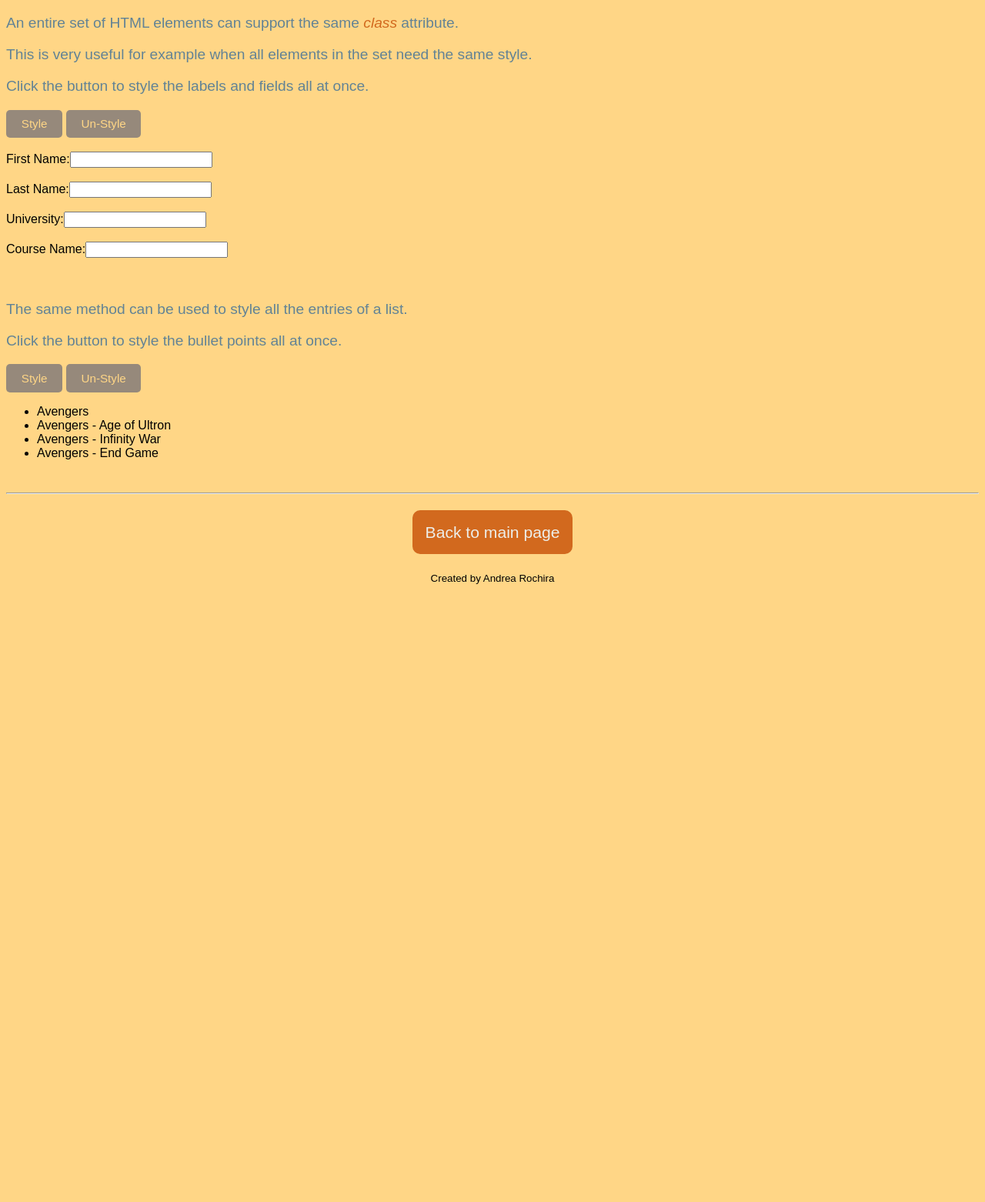
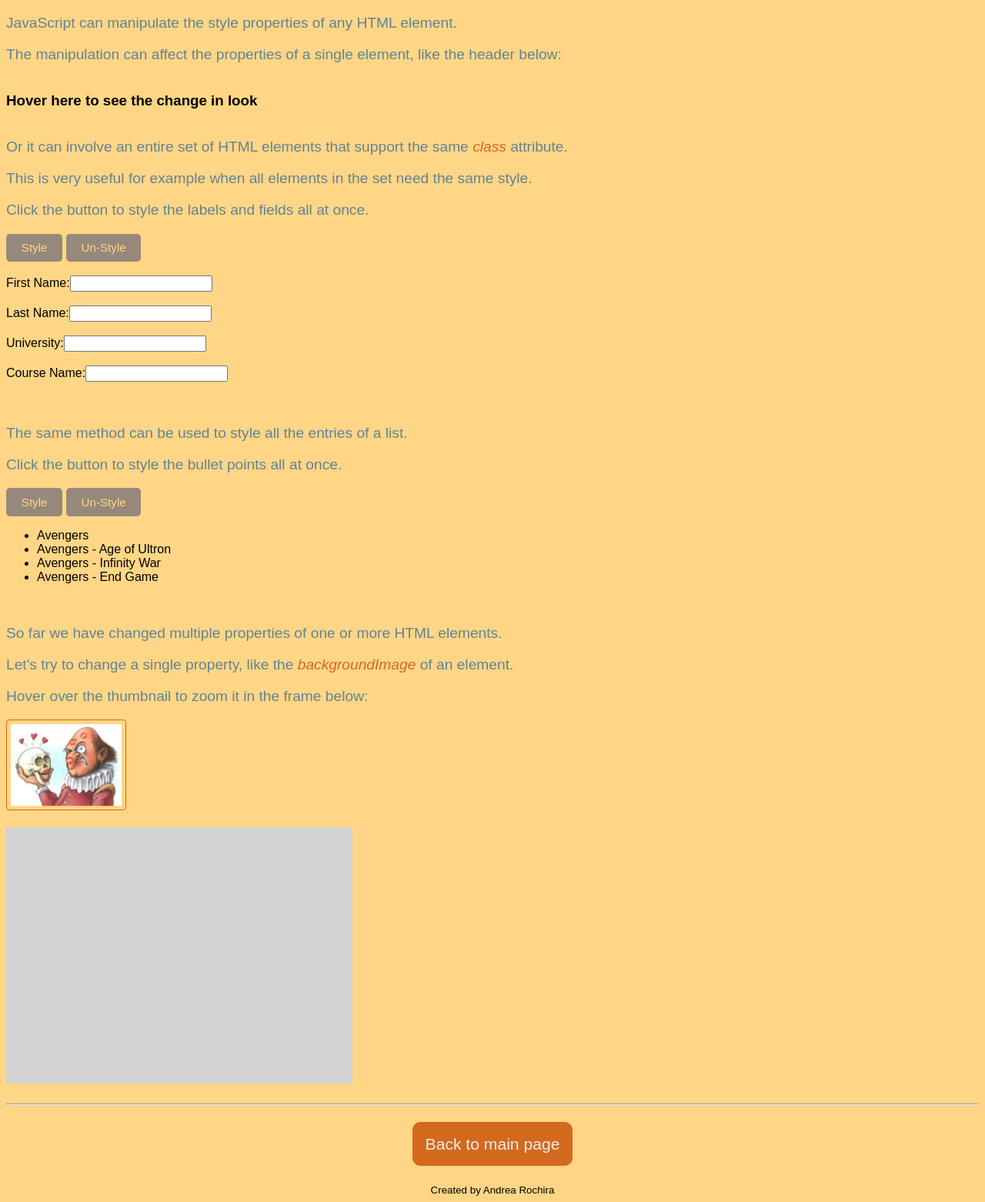
Before and after one commit to Rochira-Andrea/Rochira-Andrea.github.io, a PHP site: page /CIT261/topic7.html in a window 1280 px wide. Shown: the part 70-1632 px from the top of the page at 77% size. Before the commit the page ends 829 px from the top, so only its background shows below. Run offline with PHP 8.4, Linux system fonts and the light colour scheme.

Commit message:
Topic #7 - adjustments

```diff
--- a/CIT261/css/topic7.css
+++ b/CIT261/css/topic7.css
@@ -13,3 +13,21 @@ p{
     color: #ffd686;
     cursor: pointer;
 }
+
+h3 {
+    padding: 1em 0 1em;
+}
+
+img{
+    padding: .3em;
+    width: 9em;
+    border: 1px solid #d2691e;
+    border-radius: .25em;
+}
+
+section{
+    height: 333px;
+    width: 450px;
+    background-color: lightgray;
+    background-size: contain;
+}
--- a/CIT261/js/topic7.js
+++ b/CIT261/js/topic7.js
@@ -1,3 +1,23 @@
+
+// target a single element, <h3> tag
+var heading = document.getElementById('header3');
+
+// use an event listener to trigger the change in style
+heading.addEventListener('mouseover',function(){
+
+    // set the style properties to apply
+    var look = "text-align: center; font-size: 2em; color: #d2691e;";
+
+    // apply CSS rule
+    heading.style.cssText = look;
+});
+
+heading.addEventListener('mouseout',function(){
+
+    // remove any CSS style
+    heading.style.cssText = 'none';
+});
+
 
 // target the class of elements (label tags)
 var labels = document.querySelectorAll('.lab');
@@ -40,16 +60,17 @@ function unStyleForm(){
         labels[i].style ='none';
     }
 
-    // remove any style from fields
+    // remove any style from fields, a different way to achieve the goal
     for(var i = 0; i < fields.length; i++){
         fields[i].removeAttribute("style");
     }
 
 }
 
-
+// target the class of elements (<li> tags)
 var lis = document.querySelectorAll('.bullet');
 
+// apply stile to all the <li> tags
 function styleList() {
 
     // set the style of the class of HTML elements in a CSS fashion
@@ -69,15 +90,28 @@ function styleList() {
     for(var i = 0; i < lis.length; i++){
         lis[i].style.cssText = lisCSS;
     }
-
-
 }
 
+// remove the stile from all the <li> tags
 function unStyleList() {
 
     // remove any style from bullet list
     for(var i = 0; i < lis.length; i++){
         lis[i].style ='none';
     }
+}
 
+// select HTML element to use in the following functions
+var frame = document.getElementById('zoom');
+
+// on mouse hover zoom the thumbnail in the bigger container
+function zoomIn(element){
+
+    // place image as background of the <section> tag
+    frame.style.backgroundImage = "url("+element.src+")";
 }
+
+// on mouse leave, remove the image
+function zoomOut(element){
+    frame.style.backgroundImage = "";
+}
--- a/CIT261/topic7.html
+++ b/CIT261/topic7.html
@@ -16,7 +16,11 @@
 
     <main id="wrapper">
 
-        <p>An entire set of HTML elements can support the same <i>class</i> attribute.</p>
+        <p>JavaScript can manipulate the style properties of any HTML element.</p>
+        <p>The manipulation can affect the properties of a single element, like the header below:</p>
+        <h3 id="header3">Hover here to see the change in look</h3>
+
+        <p>Or it can involve an entire set of HTML elements that support the same <i>class</i> attribute.</p>
         <p>This is very useful for example when all elements in the set need the same style.</p>
         <p>Click the button to style the labels and fields all at once.</p>
         <button class="action" type="button" onclick="styleForm()">Style</button>
@@ -41,6 +45,12 @@
         </ul>
         <br>
 
+        <p>So far we have changed multiple properties of one or more HTML elements.</p>
+        <p>Let's try to change a single property, like the <i>backgroundImage</i> of an element.</p>
+        <p>Hover over the thumbnail to zoom it in the frame below:</p>
+        <img src="img/ShakespeareInLove.jpg" title="Shakespeare in love" onmouseover="zoomIn(this)" onmouseout="zoomOut(this)"><br><br>
+        <section id="zoom"></section><br>
+
     </main>
     <footer>
         <hr>
```
Also changed, not shown: CIT261/img/ShakespeareInLove.jpg (added).
